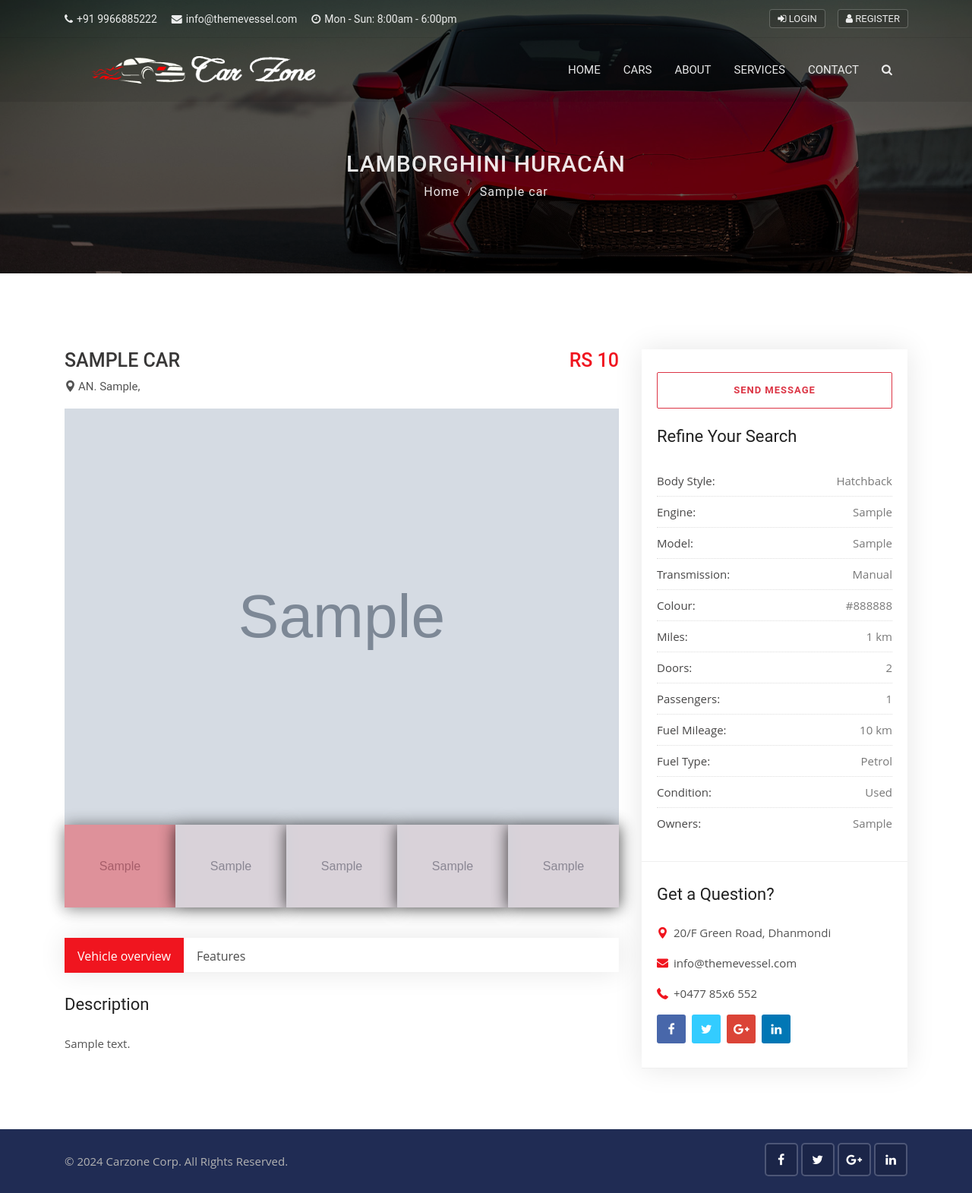
After one commit to yogesh28600/carzone-project, a Django app: page /cars/1 in a window 1280 px wide. The commit adds this page. Shown: the whole page at 76% size. Run offline with Django 5.2, Linux system fonts and the light colour scheme; tables that the repository leaves empty hold one stand-in row (values such as "Sample post"); grey boxes marked "Sample" are stand-in pictures; some libraries are stand-ins or nearby versions.

Commit message:
added car-details page

```diff
--- a/carzone/cars/urls.py
+++ b/carzone/cars/urls.py
@@ -1,5 +1,6 @@
 from django.urls import path
 from . import views
 urlpatterns = [
-    path('',views.cars_home,name='cars_home')
+    path('',views.cars_home,name='cars_home'),
+    path('<int:id>',views.car_details,name='car_details'),
 ]
--- a/carzone/cars/views.py
+++ b/carzone/cars/views.py
@@ -1,4 +1,4 @@
-from django.shortcuts import render
+from django.shortcuts import render,get_object_or_404
 from .models import Car
 from django.core.paginator import Paginator
 # Create your views here.
@@ -11,3 +11,9 @@
         'cars':paged_cars
     }
     return render(request,'cars/cars_home.html',data)
+def car_details(request,id):
+    car = get_object_or_404(Car,pk=id)
+    data = {
+        'car':car
+    }
+    return render(request,'cars/car_details.html',data)
--- /dev/null
+++ b/carzone/templates/cars/car_details.html
@@ -0,0 +1,297 @@
+{% extends 'base.html' %}
+{% block content %}
+{% load humanize %}
+<!-- Sub banner start -->
+<div class="sub-banner overview-bgi">
+    <div class="container breadcrumb-area">
+        <div class="breadcrumb-areas">
+            <h1>LAMBORGHINI HURACÁN</h1>
+            <ul class="breadcrumbs">
+                <li><a href="{% url 'home' %}}">Home</a></li>
+                <li class="active">{{car.car_title}}</li>
+            </ul>
+        </div>
+    </div>
+</div>
+<!-- Sub Banner end -->
+<!-- Car details page start -->
+<div class="car-details-page content-area-6">
+    <div class="container">
+        <div class="row">
+            <div class="col-lg-8 col-md-12 col-xs-12">
+                <div class="car-details-section">
+                    <!-- Heading start -->
+                    <div class="heading-car clearfix">
+                        <div class="pull-left">
+                            <h3>{{car.car_title}}</h3>
+                            <h6>
+                                <i class="flaticon-pin"></i>{{car.state}}. {{car.city}},
+                            </h6>
+                        </div>
+                        <div class="pull-right">
+                            <h3><span>Rs {{car.price |intcomma}}</span></h3>
+                        </div>
+                    </div>
+                    <div id="carDetailsSlider" class="carousel car-details-sliders slide mb-40">
+                        <!-- main slider carousel items -->
+                        <div class="carousel-inner">
+                            <div class="active item carousel-item" data-slide-number="0">
+                                <img src="{{car.car_photo.url}}" class="img-fluid" alt="slider-car">
+                            </div>
+                            {% if car.car_photo_1 %}
+                            <div class="item carousel-item" data-slide-number="1">
+                                <img src="{{car.car_photo_1.url}}" class="img-fluid" alt="slider-car">
+                            </div>
+                            {% endif %}
+                            {% if car.car_photo_2 %}
+                            <div class="item carousel-item" data-slide-number="2">
+                                <img src="{{car.car_photo_2.url}}" class="img-fluid" alt="slider-car">
+                            </div>
+                            {% endif %}
+                            {% if car.car_photo_3 %}
+                            <div class="item carousel-item" data-slide-number="4">
+                                <img src="{{car.car_photo_3.url}}" class="img-fluid" alt="slider-car">
+                            </div>
+                            {% endif %}
+                            {% if car.car_photo_4 %}
+                            <div class="item carousel-item" data-slide-number="5">
+                                <img src="{{car.car_photo_4.url}}" class="img-fluid" alt="slider-car">
+                            </div>
+                            {% endif %}
+                        </div>
+                        <!-- main slider carousel nav controls -->
+                        <div class="carousel-indicators-section clearfix">
+                            <ul class="carousel-indicators car-properties list-inline nav nav-justified">
+                                <li class="list-inline-item active">
+                                    <a id="carousel-selector-0" class="selected" data-slide-to="0" data-target="#carDetailsSlider">
+                                        <img src="{{car.car_photo.url}}" class="img-fluid" alt="small-car">
+                                    </a>
+                                </li>
+                                {% if car.car_photo_1 %}
+                                <li class="list-inline-item">
+                                    <a id="carousel-selector-1" data-slide-to="1" data-target="#carDetailsSlider">
+                                        <img src="{{car.car_photo_1.url}}" class="img-fluid" alt="small-car">
+                                    </a>
+                                </li>
+                                {% endif %}
+                                {% if car.car_photo_2 %}
+                                <li class="list-inline-item">
+                                    <a id="carousel-selector-2" data-slide-to="2" data-target="#carDetailsSlider">
+                                        <img src="{{car.car_photo_2.url}}" class="img-fluid" alt="small-car">
+                                    </a>
+                                </li>
+                                {% endif %}
+                                {% if car.car_photo_3 %}
+                                <li class="list-inline-item">
+                                    <a id="carousel-selector-3" data-slide-to="3" data-target="#carDetailsSlider">
+                                        <img src="{{car.car_photo_3.url}}" class="img-fluid" alt="small-car">
+                                    </a>
+                                </li>
+                                {% endif %}
+                                {% if car.car_photo_4 %}
+                                <li class="list-inline-item">
+                                    <a id="carousel-selector-4" data-slide-to="4" data-target="#carDetailsSlider">
+                                        <img src="{{car.car_photo_4.url}}" class="img-fluid" alt="small-car">
+                                    </a>
+                                </li>
+                                {% endif %}
+                            </ul>
+                        </div>
+                    </div>
+
+                    <!-- Tabbing box start -->
+                    <div class="tabbing tabbing-box mb-40">
+                        <ul class="nav nav-tabs" id="carTab" role="tablist">
+                            <li class="nav-item">
+                                <a class="nav-link active show" id="one-tab" data-toggle="tab" href="#one" role="tab" aria-controls="one" aria-selected="false">Vehicle overview</a>
+                            </li>
+                            <li class="nav-item">
+                                <a class="nav-link" id="two-tab" data-toggle="tab" href="#two" role="tab" aria-controls="two" aria-selected="false">Features</a>
+                            </li>
+                        </ul>
+                        <div class="tab-content" id="carTabContent">
+                            <div class="tab-pane fade active show" id="one" role="tabpanel" aria-labelledby="one-tab">
+                                <div class="car-description mb-50">
+                                    <h3 class="heading-2">
+                                        Description
+                                    </h3>
+                                    <p>{{car.description | safe}}</p>
+                                </div>
+                            </div>
+                            <div class="tab-pane fade" id="two" role="tabpanel" aria-labelledby="two-tab">
+                                <div class="features-info mb-50">
+                                    <h3 class="heading-2">Features</h3>
+                                    <div class="row">
+                                        <div class="col-lg-4 col-md-4 col-sm-4 col-xs-12">
+                                            <ul>
+                                                {% for feature in car.features %}
+                                                <li>
+                                                    {{feature}}
+                                                </li>
+                                                {% endfor %}
+                                            </ul>
+                                        </div>
+                                    </div>
+                                </div>
+                            </div>
+
+                        </div>
+                    </div>
+
+
+                </div>
+            </div>
+            <div class="col-lg-4 col-md-12">
+                <div class="sidebar-right">
+                    <!-- Advanced search start -->
+                    <div class="widget advanced-search d-none-992">
+                        <button class="btn btn-outline-danger bomd btn-block btn-lg" data-toggle="modal" data-target="#inquiryModal">Send message</button>
+
+
+                        <br>
+                        <h3 class="sidebar-title">Refine Your Search</h3>
+                        <ul>
+                            <li>
+                                <span>Body Style:</span>{{car.body_style}}
+                            </li>
+                            <li>
+                                <span>Engine:</span>{{car.engine}}
+                            </li>
+                            <li>
+                                <span>Model:</span>{{car.model}}
+                            </li>
+                            <li>
+                                <span>Transmission:</span>{{car.transmission}}
+                            </li>
+                            <li>
+                                <span>Colour:</span>{{car.color}}
+                            </li>
+
+                            <li>
+                                <span>Miles:</span>{{car.miles |intcomma}} km
+                            </li>
+                            <li>
+                                <span>Doors:</span>{{car.doors}}
+                            </li>
+                            <li>
+                                <span>Passengers:</span>{{car.passengers}}
+                            </li>
+                            <li>
+                                <span>Fuel Mileage:</span>{{car.milage}} km
+                            </li>
+                            <li>
+                                <span>Fuel Type:</span>{{car.fuel_type}}
+                            </li>
+                            <li>
+                                <span>Condition:</span>{{car.condition}}
+                            </li>
+                            <li>
+                                <span>Owners:</span>{{car.no_of_owners}}
+                            </li>
+                        </ul>
+                    </div>
+
+                    <!-- Inquiry Modal -->
+                    <div class="modal fade" id="inquiryModal" role="dialog">
+                      <div class="modal-dialog">
+                        <div class="modal-content">
+                          <div class="contact-dealer modal-header">
+                            <!-- <h5 class="modal-title" id="inquiryModalLabel">Contact Dealer</h5> -->
+                            <img src="img/logos/logo-black-white.png">
+                            <button type="button" class="close" data-dismiss="modal">
+                              <span>&times;</span>
+                            </button>
+                          </div>
+                          <div class="modal-body">
+                            <form action="#">
+                                <div class="form-group">
+                                  <label for="name" class="col-form-label">Hello, My Name is</label>
+                                  <div class="row">
+                                    <div class="col">
+                                      <input type="text" name="first_name" class="form-control" placeholder="First Name" required>
+                                    </div>
+                                    <div class="col">
+                                      <input type="text" name="last_name" class="form-control" placeholder="Last Name" required>
+                                    </div>
+                                  </div>
+                                </div>
+                                    <div class="form-group">
+                                      <select class="form-control" id="sel1" name="customer_need">
+                                        <option value="I'm interested in this">I'm interested in this</option>
+                                        <option value="I'd like to know your best price for this">I'd like to know your best price for this</option>
+                                        <option value="I'd like to test drive this">I'd like to test drive this</option>
+                                        <option value="I'd like a history report for this">I'd like a history report for this</option>
+                                      </select>
+                                    </div>
+
+                                <div class="form-group">
+                                  <input type="text" name="car_title" class="form-control" value="LAMBORGHINI HURACÁN." readonly>
+                                </div>
+
+                                <div class="form-group">
+                                  <label for="name" class="col-form-label">I live in</label>
+                                  <div class="row">
+                                    <div class="col">
+                                      <input type="text" name="city" class="form-control" placeholder="City" required>
+                                    </div>
+                                    <div class="col">
+                                      <input type="text" name="state" class="form-control" placeholder="State" required>
+                                    </div>
+                                  </div>
+                                </div>
+
+                                <div class="form-group">
+                                  <div class="row">
+                                    <div class="col">
+                                        <label for="name" class="col-form-label">You can reach me by email at</label>
+                                      <input type="email" name="email" class="form-control" placeholder="Email Address" required>
+                                    </div>
+                                    <div class="col">
+                                        <label for="phone" class="col-form-label">or by phone at</label>
+                                      <input type="text" name="phone" placeholder="Phone Number (optional)" class="form-control">
+                                    </div>
+                                  </div>
+                                </div>
+
+                                <div class="form-group">
+                                  <label for="message" class="col-form-label">Add comments</label>
+                                  <textarea name="message" class="form-control" placeholder="Enter your message here (optional)"></textarea>
+                                </div>
+                                <hr>
+                                <input type="submit" value="Send" class="btn btn-block btn-danger">
+                            </form>
+                          </div>
+                        </div>
+                      </div>
+                    </div>
+                    <!-- Question start -->
+                    <div class="widget question">
+                        <h5 class="sidebar-title">Get a Question?</h5>
+                        <ul class="contact-info">
+                            <li>
+                                <i class="flaticon-pin"></i>20/F Green Road, Dhanmondi
+                            </li>
+                            <li>
+                                <i class="flaticon-mail"></i><a href="mailto:info@themevessel.com">info@themevessel.com</a>
+                            </li>
+                            <li>
+                                <i class="flaticon-phone"></i><a href="tel:+0477-85x6-552">+0477 85x6 552</a>
+                            </li>
+                        </ul>
+                        <div class="social-list clearfix">
+                            <ul>
+                                <li><a href="https://www.facebook.com" target="_blank" class="facebook-bg"><i class="fa fa-facebook"></i></a></li>
+                                <li><a href="https://www.twitter.com" target="_blank" class="twitter-bg"><i class="fa fa-twitter"></i></a></li>
+                                <li><a href="https://www.google.com" target="_blank" class="google-bg"><i class="fa fa-google-plus"></i></a></li>
+                                <li><a href="https://www.linkedin.com" target="_blank" class="linkedin-bg"><i class="fa fa-linkedin"></i></a></li>
+                            </ul>
+                        </div>
+                    </div>
+
+                </div>
+            </div>
+        </div>
+    </div>
+</div>
+<!-- Properties details page end -->
+{% endblock %}
--- a/carzone/templates/cars/cars_home.html
+++ b/carzone/templates/cars/cars_home.html
@@ -26,7 +26,7 @@
                     <div class="col-lg-6 col-md-6">
                         <div class="car-box-3">
                             <div class="car-thumbnail">
-                                <a href="car-details.html" class="car-img">
+                                <a href="{% url 'car_details' car.id %}" class="car-img">
                                     <div class="tag">For {{car.sale}}</div>
                                     <div class="price-box">
                                         <span>Rs {{car.price | intcomma}}</span>
@@ -72,10 +72,10 @@
                             </div>
                             <div class="detail">
                                 <h1 class="title">
-                                    <a href="car-details.html">{{car.car_title}}</a>
+                                    <a href="{% url 'car_details' car.id %}">{{car.car_title}}</a>
                                 </h1>
                                 <div class="location">
-                                    <a href="car-details.html">
+                                    <a href="{% url 'car_details' car.id %}">
                                         <i class="flaticon-pin"></i>{{car.state}}. {{car.city}},
                                     </a>
                                 </div>
--- a/carzone/templates/includes/footer.html
+++ b/carzone/templates/includes/footer.html
@@ -10,10 +10,10 @@
                 <div class="col-lg-4">
                     <div class="social-list-2">
                         <ul>
-                            <li><a href="#" class="facebook-bg"><i class="fa fa-facebook"></i></a></li>
-                            <li><a href="#" class="twitter-bg"><i class="fa fa-twitter"></i></a></li>
-                            <li><a href="#" class="google-bg"><i class="fa fa-google-plus"></i></a></li>
-                            <li><a href="#" class="linkedin-bg"><i class="fa fa-linkedin"></i></a></li>
+                            <li><a href="https://facebook.com" target="_blank" class="facebook-bg"><i class="fa fa-facebook"></i></a></li>
+                            <li><a href="https://twitter.com" target="_blank" class="twitter-bg"><i class="fa fa-twitter"></i></a></li>
+                            <li><a href="https://google.com" target="_blank" class="google-bg"><i class="fa fa-google-plus"></i></a></li>
+                            <li><a href="https://linkedin.com" target="_blank" class="linkedin-bg"><i class="fa fa-linkedin"></i></a></li>
                         </ul>
                     </div>
                 </div>
```
Also changed, not shown: carzone/templates/pages/home.html (+6 -6 lines).
